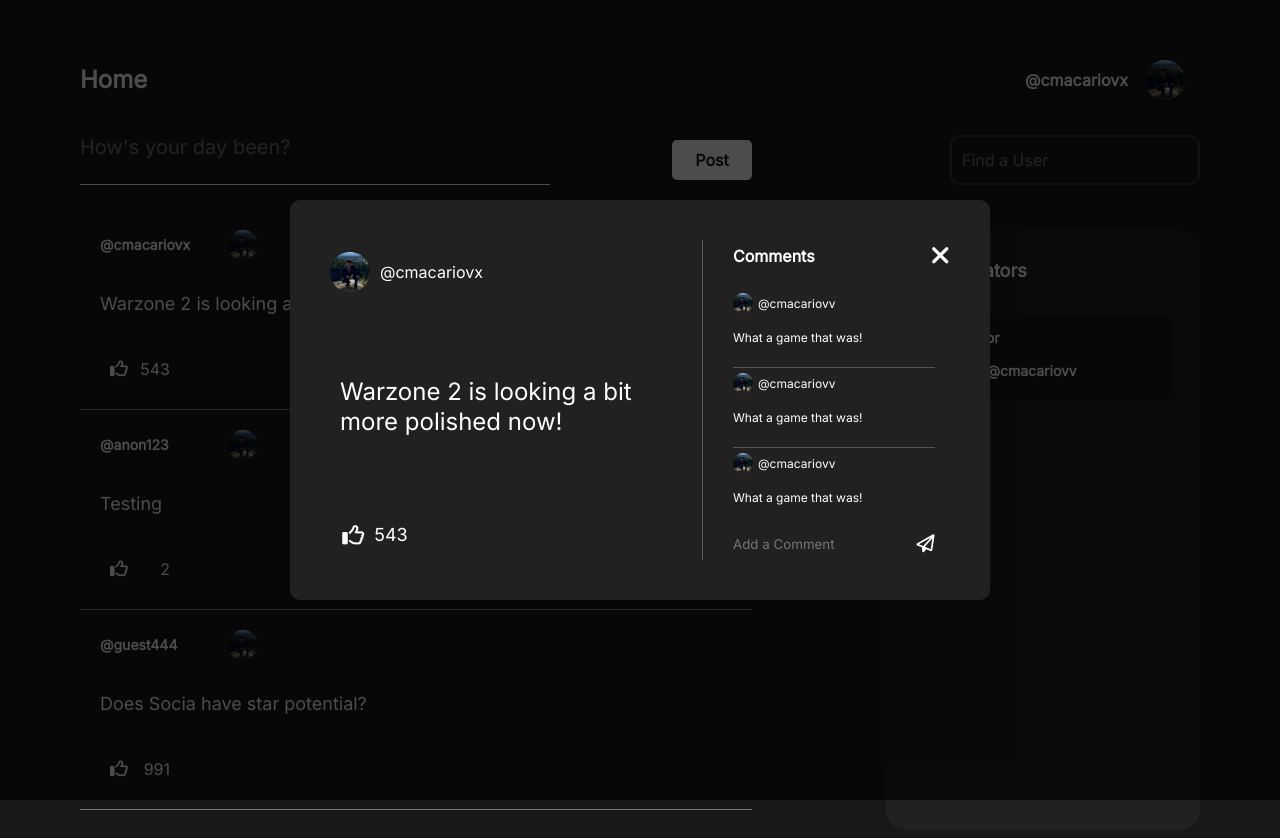
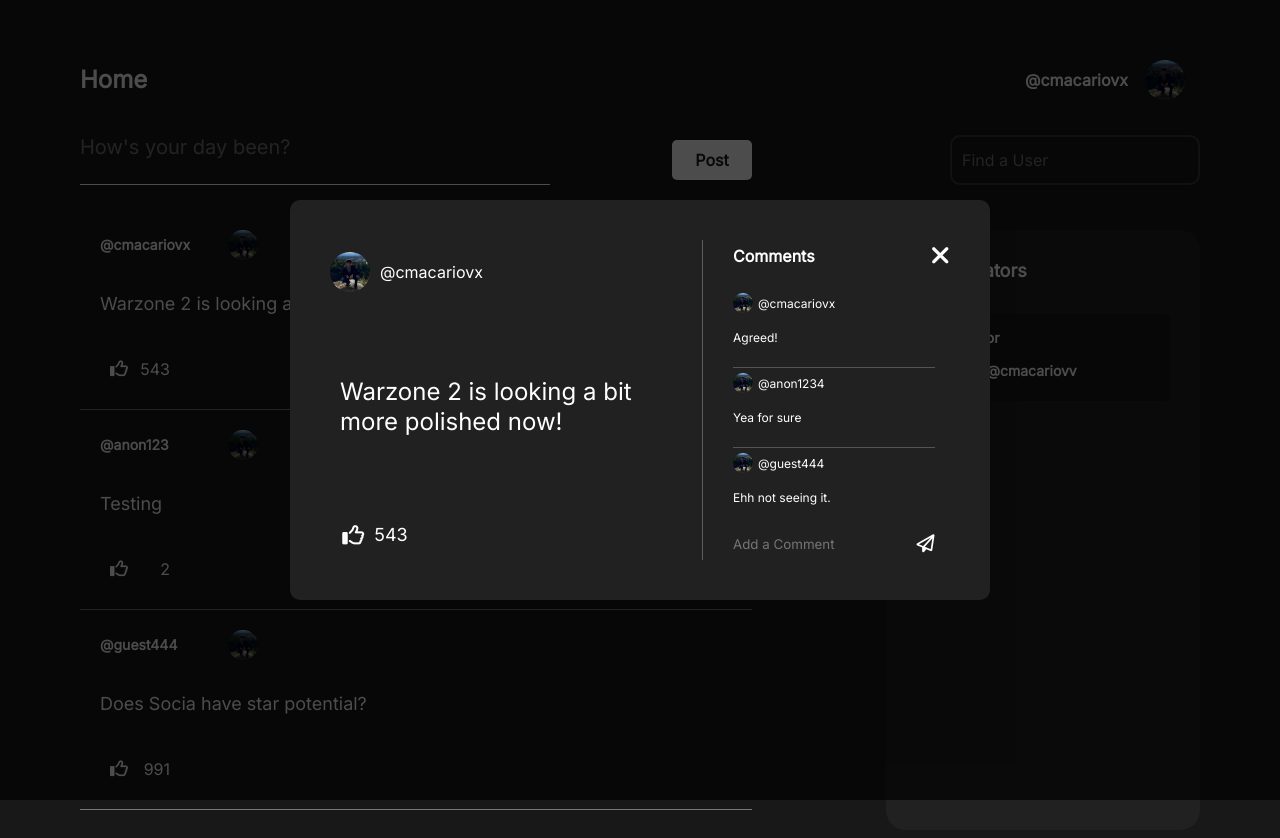
Before and after one commit to cmacariovx/spill, a React (Create React App) app in the folder client/: page /home in a window 1280 px wide. Both pictures are taken after a click on the element 416 px from the left and 310 px from the top of the page. Shown: the top 838 px of the page. Built offline with nearby package versions, Linux system fonts and the light colour scheme.

Commit message:
state changes

```diff
--- a/client/src/Components/UI/HomeCommentCard.js
+++ b/client/src/Components/UI/HomeCommentCard.js
@@ -4,15 +4,15 @@ import './HomeCommentCard.css'
 
 import userProfilePic from './Images/personal.jpg'
 
-function HomeCommentCard() {
+function HomeCommentCard(props) {
     return (
         <div className="homeCommentCardContainer">
             <div className="homeCommentProfileContainer">
                 <img className="homeCommentProfilePic" src={userProfilePic} alt=""></img>
-                <p className="homeCommentUsername">@cmacariovv</p>
+                <p className="homeCommentUsername">{props.commentData.commentUsername}</p>
             </div>
             <div className="homeCommentBodyContainer">
-                <p className="homeCommentBodyText">What a game that was!</p>
+                <p className="homeCommentBodyText">{props.commentData.commentBodyText}</p>
             </div>
         </div>
     )
--- a/client/src/Components/UI/HomeDetailedPostCard.js
+++ b/client/src/Components/UI/HomeDetailedPostCard.js
@@ -1,4 +1,4 @@
-import React, { useState } from "react";
+import React, { useState, useRef } from "react";
 
 import './HomeDetailedPostCard.css'
 
@@ -8,6 +8,42 @@ import HomeCommentCard from "./HomeCommentCard";
 
 function HomeDetailedPostCard(props) {
     let [detailedCardData, setDetailedCardData] = useState(props.detailedCardData)
+
+    let commentsMainList = [
+        {
+            'commentUsername': '@cmacariovx',
+            'commentBodyText': 'Agreed!',
+        },
+        {
+            'commentUsername': '@anon1234',
+            'commentBodyText': 'Yea for sure',
+        },
+        {
+            'commentUsername': '@guest444',
+            'commentBodyText': 'Ehh not seeing it.',
+        },
+        {
+            'commentUsername': '@0re',
+            'commentBodyText': 'Lets run some duos',
+        }
+    ]
+
+    let [listOfComments, setListOfComments] = useState(commentsMainList)
+
+    let currentCommentData = useRef()
+
+    function addCommentHandler() {
+        let newComment = {
+            'commentUsername': '@cmacariovx',
+            'commentBodyText': currentCommentData.current.value,
+        }
+
+        console.log(currentCommentData)
+
+        setListOfComments(prevListOfComments => {
+            return [newComment, ...prevListOfComments]
+        })
+    }
 
     return (
         <div className="backdrop" onClick={props.onCloseCard}>
@@ -31,14 +67,11 @@ function HomeDetailedPostCard(props) {
                         <i className="fa-solid fa-xmark" onClick={props.onCloseCard}></i>
                     </div>
                     <div className="homeDetailedCommentsFeedContainer">
-                        <HomeCommentCard />
-                        <HomeCommentCard />
-                        <HomeCommentCard />
-                        <HomeCommentCard />
+                        {listOfComments.map((comment, index) => <HomeCommentCard commentData={comment} key={index}/>)}
                     </div>
                     <div className="homeDetailedCommentsInputContainer">
-                        <input className="homeDetailedCommentsInput" placeholder="Add a Comment"></input>
-                        <i className="fa-regular fa-paper-plane homeDetailedPostCommentButton"></i>
+                        <input className="homeDetailedCommentsInput" placeholder="Add a Comment" ref={currentCommentData}></input>
+                        <i className="fa-regular fa-paper-plane homeDetailedPostCommentButton" onClick={addCommentHandler}></i>
                     </div>
                 </div>
             </div>
--- a/client/src/Components/UI/HomeMainBody.js
+++ b/client/src/Components/UI/HomeMainBody.js
@@ -35,7 +35,16 @@ function HomeMainBody() {
 
     function addPostHandler() {
         let postTextDataMain = postTextData.current.value
-        console.log(postTextDataMain)
+        let newPost = {
+            'username': '@cmacariovx',
+            'mainBodyText': postTextDataMain,
+            'likeCount': 0,
+            'id': 7
+        }
+
+        setListOfPosts(prevListOfPosts => {
+            return [newPost, ...prevListOfPosts]
+        })
     }
 
     let mainPostFeedPosts = [
@@ -43,21 +52,20 @@ function HomeMainBody() {
             'username': '@cmacariovx',
             'mainBodyText': 'Warzone 2 is looking a bit more polished now!',
             'likeCount': 543,
-            'id': 1
         },
         {
             'username': '@anon123',
             'mainBodyText': 'Testing',
             'likeCount': 2,
-            'id': 2
         },
         {
             'username': '@guest444',
             'mainBodyText': 'Does Socia have star potential?',
             'likeCount': 991,
-            'id': 3
         }
     ]
+
+    let [listOfPosts, setListOfPosts] = useState(mainPostFeedPosts)
 
     function detailedCardDataHandler(detailedPostData) {
         setDetailedData(detailedPostData)
@@ -78,7 +86,7 @@ function HomeMainBody() {
 
                 <div className="homeFeedContainer">
                     {cardClick && <HomeDetailedPostCard onCloseCard={closeCard} detailedCardData={detailedData}/>}
-                    {mainPostFeedPosts.map(post => <HomePostCard onShowCard={detailedCard} homePostCardData={post} onDetailedCardDataHandler={detailedCardDataHandler}/>)}
+                    {listOfPosts.map((post, index) => <HomePostCard onShowCard={detailedCard} homePostCardData={post} onDetailedCardDataHandler={detailedCardDataHandler} key={index}/>)}
                 </div>
             </div>
             <div className="homeMainBodyRight">
```
